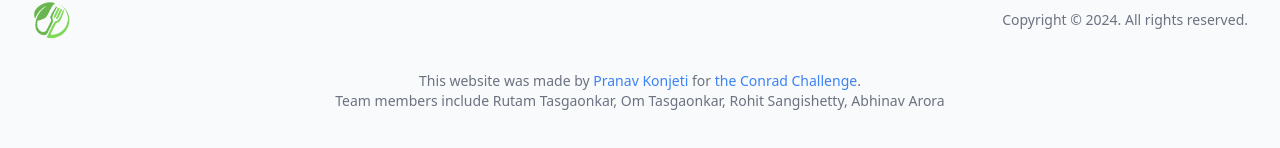
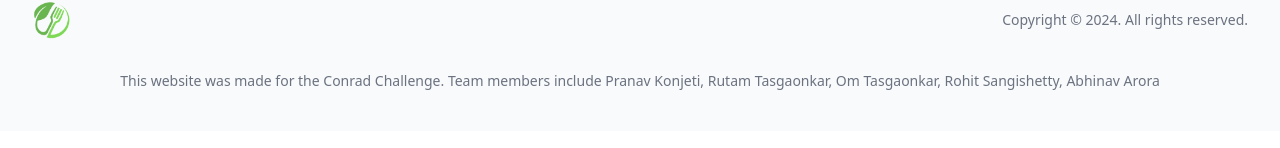
Before and after one commit to PkTheCoda/ecoeats, a React (Vite) app: page /about in a window 1280 px wide. Shown: the part 2638-2786 px from the top of the page. Built offline with nearby package versions, Linux system fonts and the light colour scheme.

Commit message:
changed footer title

```diff
--- a/src/Components/Footer.jsx
+++ b/src/Components/Footer.jsx
@@ -16,11 +16,11 @@ export default function Footer() {
                     </div>
                 </div>
                 <div className="text-center text-sm text-gray-500 lg:mt-0 flex flex-col">
-                    <div>
+                    {/* <div>
                         This website was made by <a href="https://pranavk.vercel.app" className="hover:underline text-blue-500">Pranav Konjeti </a>
                         for <a href="https://www.conradchallenge.org/" className="hover:underline text-blue-500">the Conrad Challenge</a>.
-                    </div>
-                    <div>Team members include Rutam Tasgaonkar, Om Tasgaonkar, Rohit Sangishetty, Abhinav Arora</div>
+                    </div> */}
+                    <div>This website was made for the Conrad Challenge. Team members include Pranav Konjeti, Rutam Tasgaonkar, Om Tasgaonkar, Rohit Sangishetty, Abhinav Arora</div>
                 </div>
 
             </footer>
```
